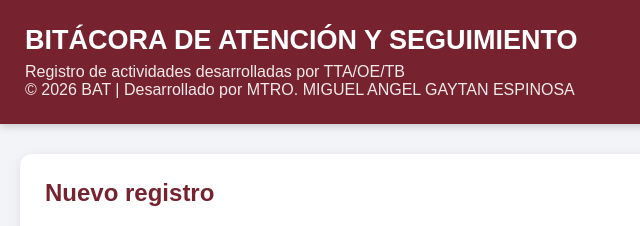
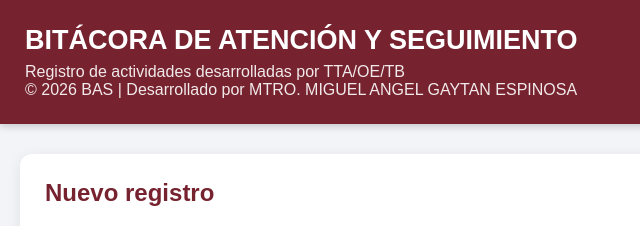
Before and after one commit to GAEM1981/bitacora-tta, a plain HTML site: page index.html in a window 1280 px wide. Shown: the top 226 px of the page, 0-640 px from the left. Drawn offline with Linux system fonts and the light colour scheme; no server answers.

```diff
--- a/index.html
+++ b/index.html
@@ -3,7 +3,7 @@
 <head>
     <meta charset="UTF-8">
     <meta name="viewport" content="width=device-width, initial-scale=1.0">
-    <title>Bitácora de Atención Tutorial</title>
+    <title>Bitácora de Atención y Seguimiento</title>
 
     <style>
         * {
@@ -310,7 +310,7 @@
     <div class="encabezado">
         <h1>BITÁCORA DE ATENCIÓN Y SEGUIMIENTO</h1>
         <p>Registro de actividades desarrolladas por TTA/OE/TB</p>
-         <p>&copy; 2026 BAT | Desarrollado por MTRO. MIGUEL ANGEL GAYTAN ESPINOSA</p>
+         <p>&copy; 2026 BAS | Desarrollado por MTRO. MIGUEL ANGEL GAYTAN ESPINOSA</p>
     </div>
 </header>
 
```
